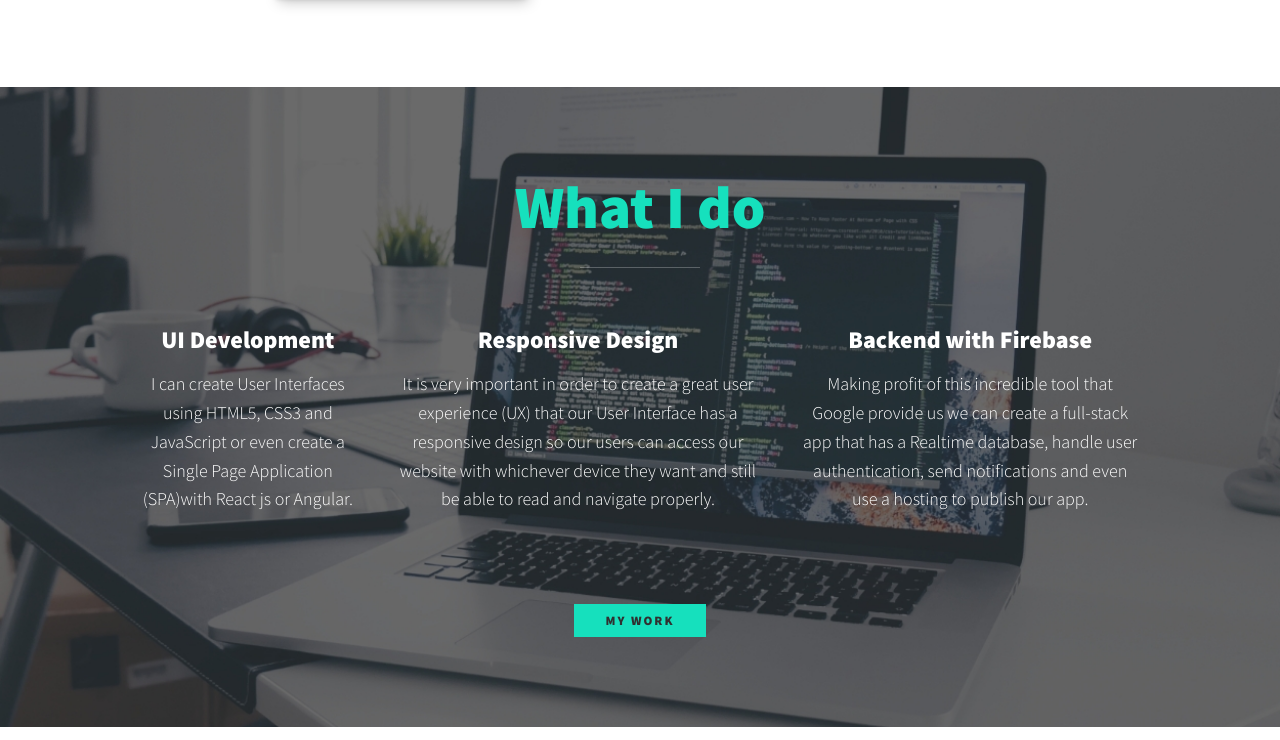
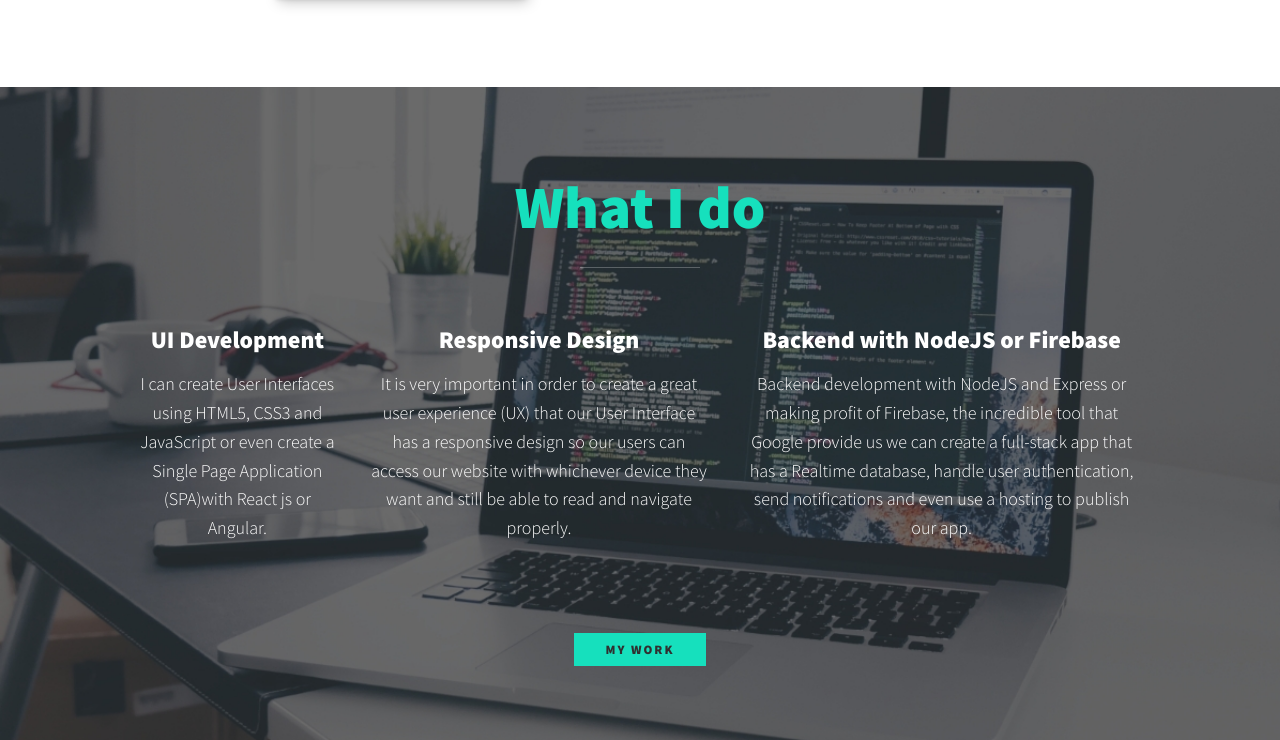
Before and after one commit to SantiagoCanoPoirierLalanne/Portfolio, a plain HTML site: page index.html in a window 1280 px wide. Shown: the part 457-1197 px from the top of the page. Drawn offline with nearby package versions, Linux system fonts and the light colour scheme.

Commit message:
Add files via upload

```diff
--- a/index.html
+++ b/index.html
@@ -57,8 +57,8 @@
             </div> <!-- / service -->
 
             <div class="service">
-                <h3>Backend with Firebase</h3>
-                <p>Making profit of this incredible tool that Google provide us we can create a full-stack app that has a Realtime database, handle user authentication, send notifications and even use a hosting to publish our app.</p>
+                <h3>Backend with NodeJS or Firebase</h3>
+                <p>Backend development with NodeJS and Express or making profit of Firebase, the incredible tool that Google provide us we can create a full-stack app that has a Realtime database, handle user authentication, send notifications and even use a hosting to publish our app.</p>
             </div> <!-- / service -->
         </div> <!-- / services -->
 
```
Also changed, not shown: spanish.html (+3 -3 lines).
